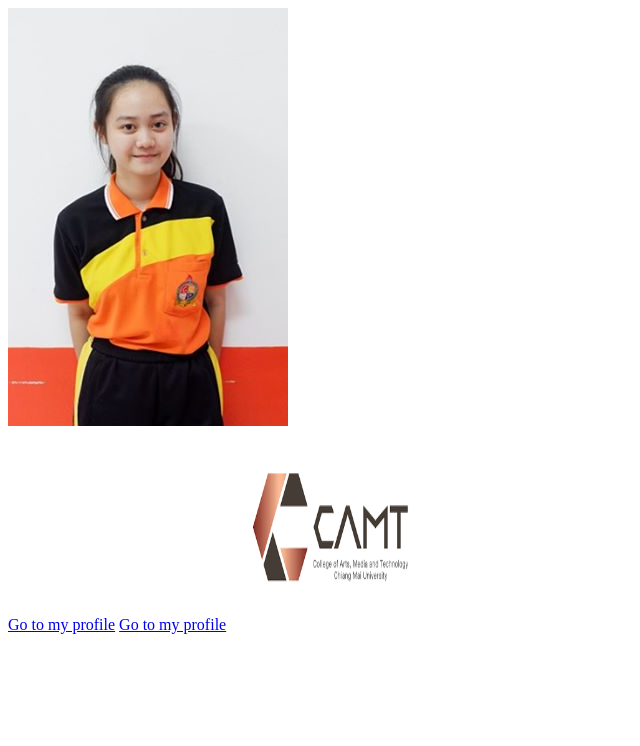
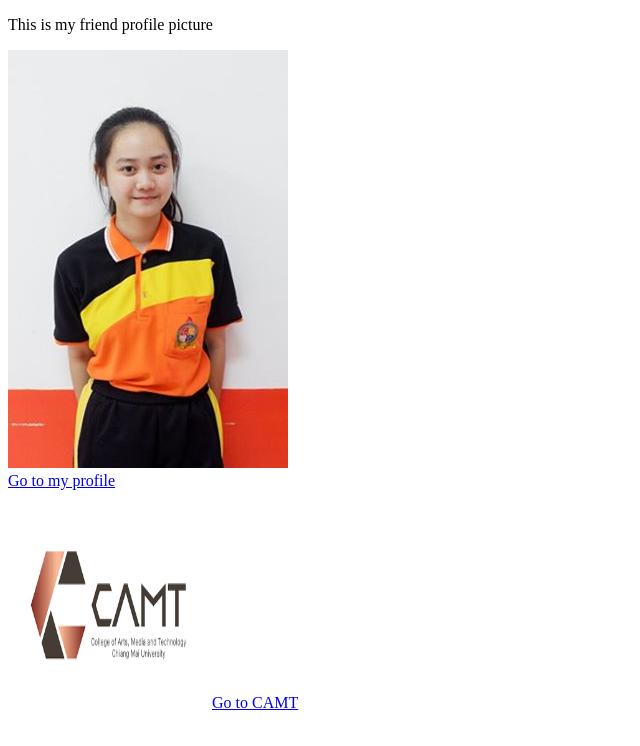
Before and after one commit to MikeVasaski/renew-lab3, a plain HTML site: page index.html in a window 1280 px wide. Shown: the whole page, without its empty margins (0-640 px from the left). Drawn offline with Linux system fonts and the light colour scheme.

Commit message:
upudate index.html-linked

```diff
--- a/index.html
+++ b/index.html
@@ -7,11 +7,12 @@
         <title>Home Page</title>
     </head>
     <body>
+        <p>This is my friend profile picture</p>
         <img src="img/xx.jpg" alt="idea">
         <br>
         <a href="/profile.html">Go to my profile</a>
-        <a href="/idea.html">Go to my profile</a>
-
+        <br><br>
        <img src="./img/CAMT.png" alt="logo" width="200" height="200">
+        <a href="/CAMT.html">Go to CAMT</a>
     </body>
 </html>
```
